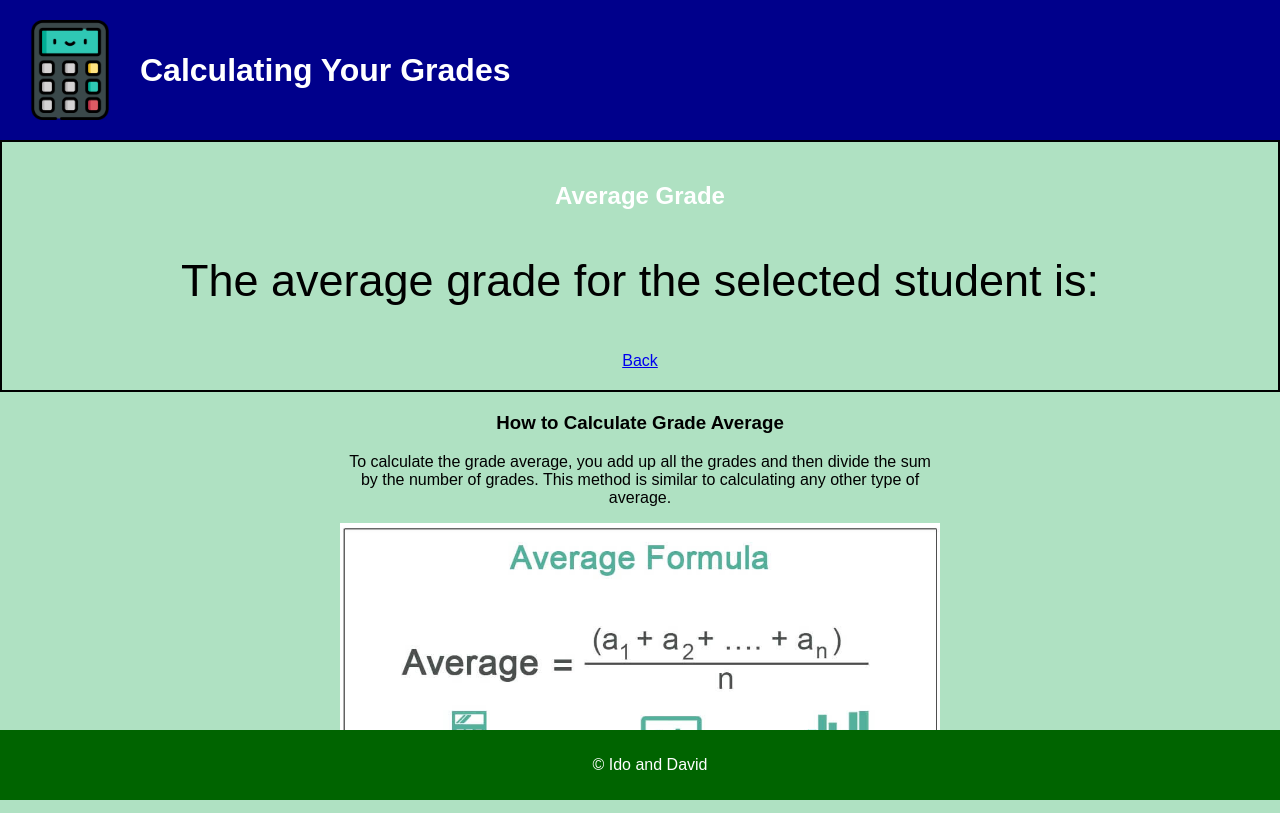
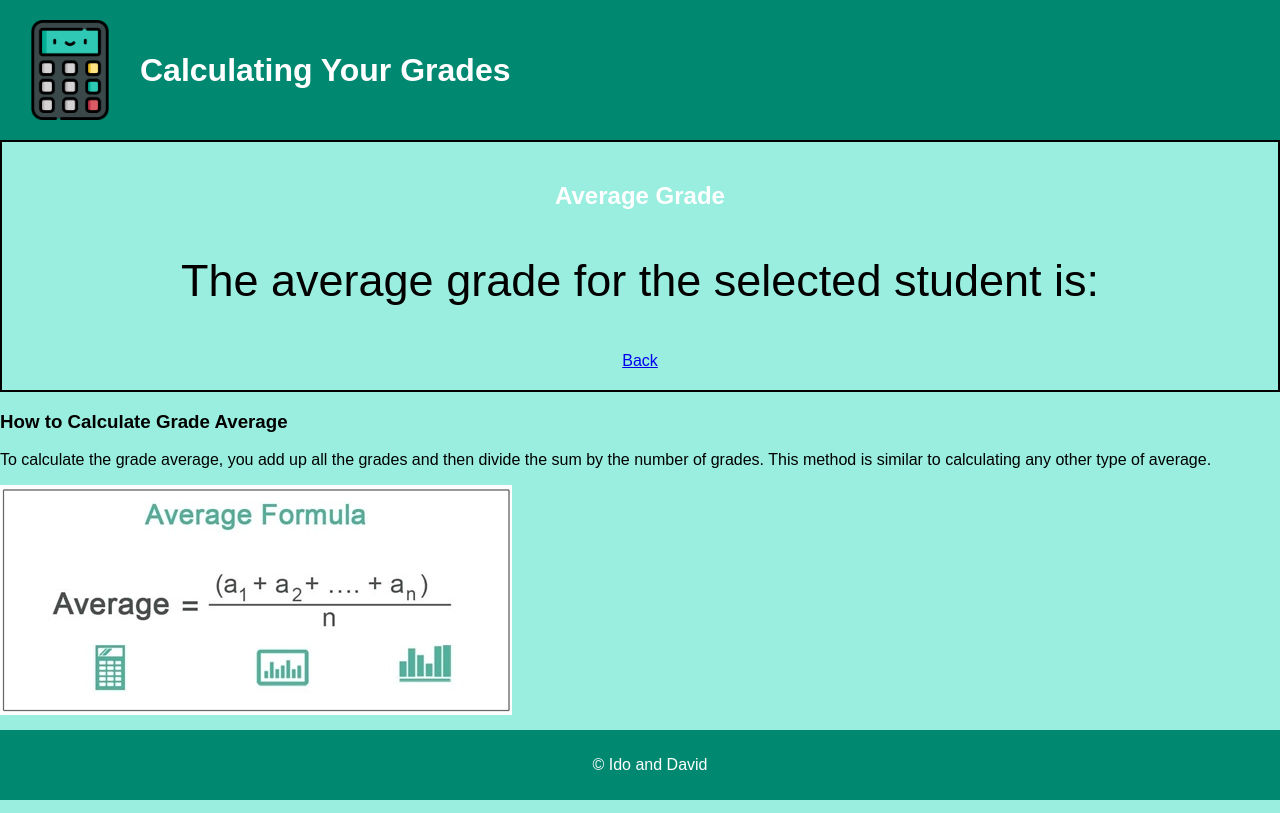
Before and after one commit to ofekido/gradeCalculator, a React (Create React App) app in the folder ul/gradeCalculator/: page /average-grade in a window 1280 px wide. Built offline with nearby package versions, Linux system fonts and the light colour scheme.

Commit message:
new design and colors

```diff
--- a/ul/gradeCalculator/src/App.js
+++ b/ul/gradeCalculator/src/App.js
@@ -141,6 +141,8 @@ class App extends Component {
                     />
                     <button onClick={() => this.addGrade()}>Add Grade</button>
                 </div>
+                {/* Add a space between the table and the dropdown */}
+                <div style={{ marginBottom: '20px' }}></div>
                 <div>
                     <select value={selectedStudent} onChange={e => this.setState({ selectedStudent: e.target.value })}>
                         <option value="">Select Student</option>
@@ -148,6 +150,8 @@ class App extends Component {
                     </select>
                     <button onClick={() => this.calculateGrade()}>Calculate</button>
                 </div>
+                {/* Apply the table-container class to the wrapping div */}
+                <div className="table-container">
                     {/* Table to display grades */}
                     <table className="grades-table">
                         <thead>
@@ -171,6 +175,7 @@ class App extends Component {
                             ))}
                         </tbody>
                     </table>
+                </div>
                 <Footer /> {/* Include the Footer component */}
             </div>
         );
--- a/ul/gradeCalculator/src/AverageGrade.js
+++ b/ul/gradeCalculator/src/AverageGrade.js
@@ -1,3 +1,4 @@
+
 // AverageGrade.js
 
 import React from 'react';
--- a/ul/gradeCalculator/src/Footer.css
+++ b/ul/gradeCalculator/src/Footer.css
@@ -1,10 +1,10 @@
 /* Footer.css */
 .footer {
-  position: fixed; /* Fixed position to stick to the bottom */
-  bottom: 0; /* Stick to the bottom of the viewport */
+  position: fixed;
+  bottom: 0;
   left: 0;
-  width: 100%; /* Make the footer span the entire width */
-  background-color: darkgreen;
+  width: 100%;
+  background-color: #008970; /* Blue color */
   color: white;
   padding: 10px;
   text-align: center;
--- a/ul/gradeCalculator/src/Header.css
+++ b/ul/gradeCalculator/src/Header.css
@@ -1,11 +1,12 @@
 /* Header.css */
 .header {
-    background-color: darkblue;
-    color: white;
-    padding: 20px;
-    display: flex;
-    align-items: center;
-  }
+  background-color: #008970
+  ; /* Blue color */
+  color: white;
+  padding: 20px;
+  display: flex;
+  align-items: center;
+}
 
   .logo {
     width: 100px; /* Adjust the width as needed */
--- a/ul/gradeCalculator/src/styles.css
+++ b/ul/gradeCalculator/src/styles.css
@@ -2,20 +2,62 @@
 
 /* Set body styles */
 body {
-  background-color: #afe1c2; /* Green color */
-  margin: 0; /* Remove default margin */
-  padding: 0; /* Remove default padding */
-  font-family: 'Arial', sans-serif; /* Set a default font */
+  background-color: #99eedf; /* Green color */
+  margin: 0;
+  padding: 0;
+  font-family: 'Arial', sans-serif;
   display: flex;
   flex-direction: column;
-  min-height: 100vh; /* Ensure that the body takes up at least the full viewport height */
+  min-height: 100vh;
 }
+
 
 /* Style for the main content area */
 .App {
   text-align: center;
   flex: 1; /* Make the main content area flexible to fill remaining space */
   overflow-y: auto; /* Enable vertical scrolling if content overflows */
+}
+
+input[type="text"],
+input[type="number"] {
+    padding: 10px;
+    border: 1px solid #ced4da;
+    border-radius: 5px;
+    box-shadow: 0 2px 4px rgba(0, 0, 0, 0.1);
+    transition: border-color 0.2s ease-in-out;
+}
+
+input[type="text"]:focus,
+input[type="number"]:focus {
+    outline: none;
+    border-color: #008970; /* Blue color */
+}
+
+.error-message {
+  color: #dc3545; /* Red color */
+  font-size: 12px;
+  margin-top: 5px;
+}
+
+/* Button styles */
+button {
+  padding: 10px 20px;
+  border: none;
+  border-radius: 5px;
+  background-color: #008970  ; /* Blue color */
+  color: white;
+  cursor: pointer;
+  transition: background-color 0.2s ease-in-out;
+}
+
+button:hover {
+  background-color: #008970  ; /* Darker blue color on hover */
+}
+
+/* Button icon styles */
+.button-icon {
+  margin-right: 5px;
 }
 
 /* Styles for the container of average grade page */
@@ -33,8 +75,6 @@ body {
   text-align: center;
 }
 
-/* styles.css */
-
 /* Add styles to increase text size inside the content container */
 .content p {
   font-size: 45px; /* Set the desired font size */
@@ -45,45 +85,46 @@ h2 {
   color: #ffffff; /* White text color */
 }
 
-/* Styles for the table */
+/* Styles for the table container */
+/* Table container styles */
+.table-container {
+  max-height: 400px;
+  overflow-y: auto;
+  border: 2px solid #008970; /* Blue color */
+  border-radius: 10px;
+  padding: 10px;
+  margin-top: 20px; /* Add margin-top to move the table down */
+  margin-bottom: 20px; /* Add margin-bottom for spacing */
+}
+
+
+/* Table styles */
 table {
   width: 100%;
   border-collapse: collapse;
-  border: 2px solid black; /* Black border around the table */
 }
 
 /* Styles for table cells */
-th, td {
-  padding: 8px;
+th,
+td {
+  padding: 12px; /* Adjust padding for better spacing */
+  border: 1px solid #dee2e6; /* Light gray border */
   text-align: center;
-  border: 1px solid black; /* Black border for table cells */
-  background-color: #fffdd0; /* Cream-colored background for table cells */
+  font-size: 16px; /* Enlarge the text size */
+  font-weight: bold; /* Add bold font weight for emphasis */
 }
 
 /* Styles for table header cells */
 th {
-  background-color: #f5deb3; /* Lighter cream-colored background for table header cells */
+  background-color: #008970; /* Blue color */
+  color: white;
 }
 
-/* Styles for the HEADER */
-.Header {
-  border: 2px solid black; /* Add border around the HEADER */
-  padding: 20px; /* Add padding to the HEADER */
+
+tr:nth-child(even) {
+  background-color: #f8f9fa; /* Light gray background for even rows */
 }
 
-/* styles.css */
-
-/* Add styles for the explanation */
-.explanation {
-  text-align: center; /* Center-align the text */
-  margin: 20px auto; /* Center the container horizontally */
-  max-width: 600px; /* Set maximum width for the container */
+tr:hover {
+  background-color: #e9ecef; /* Light gray background on hover */
 }
-
-/* Add styles for the image */
-.explanation img {
-  display: block; /* Ensure the image is displayed as a block element */
-  margin: 0 auto; /* Center the image horizontally */
-  max-width: 100%; /* Set maximum width for the image */
-  height: auto; /* Automatically adjust the height to maintain aspect ratio */
-}
```
Also changed, not shown: ul/gradeCalculator/src/Average-Formula.jpg. Lines whose indentation alone changed are shown as unchanged.
